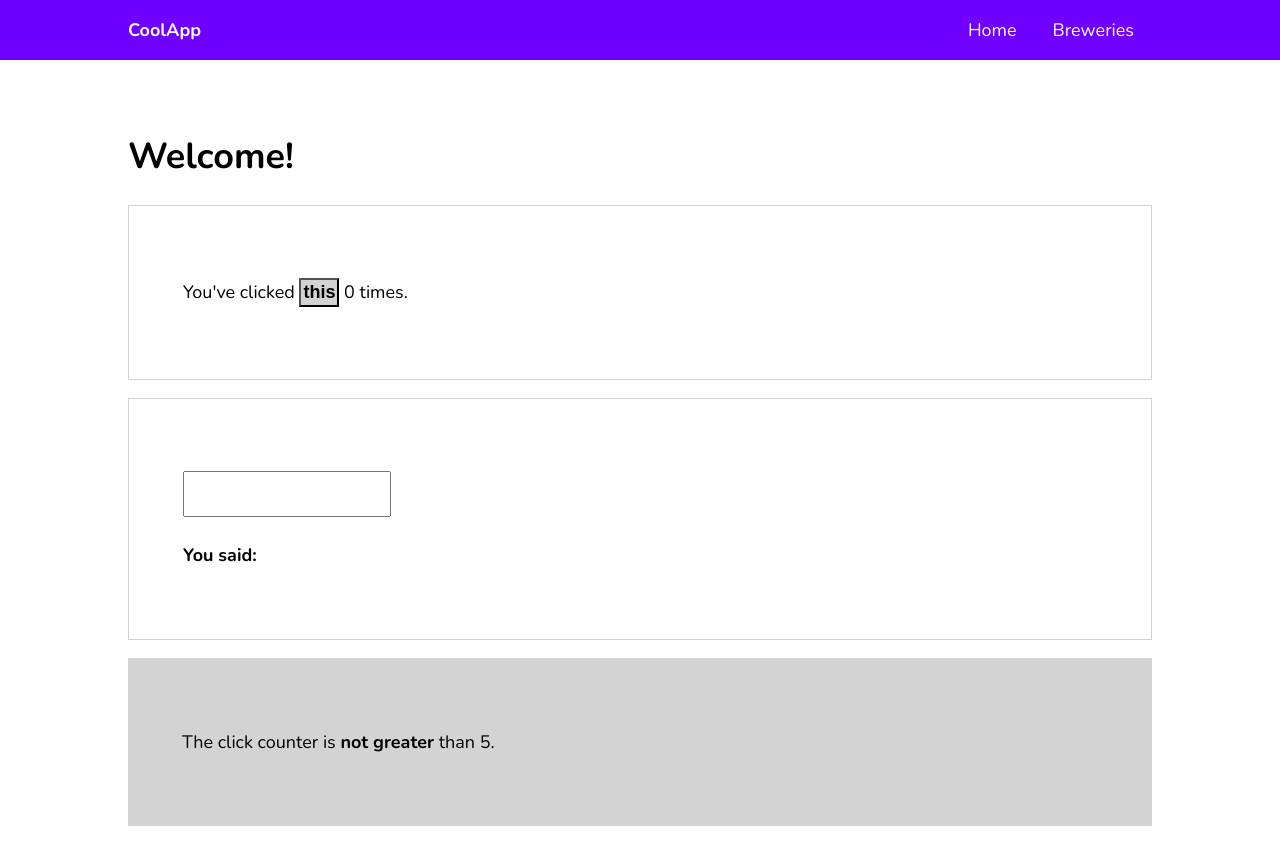
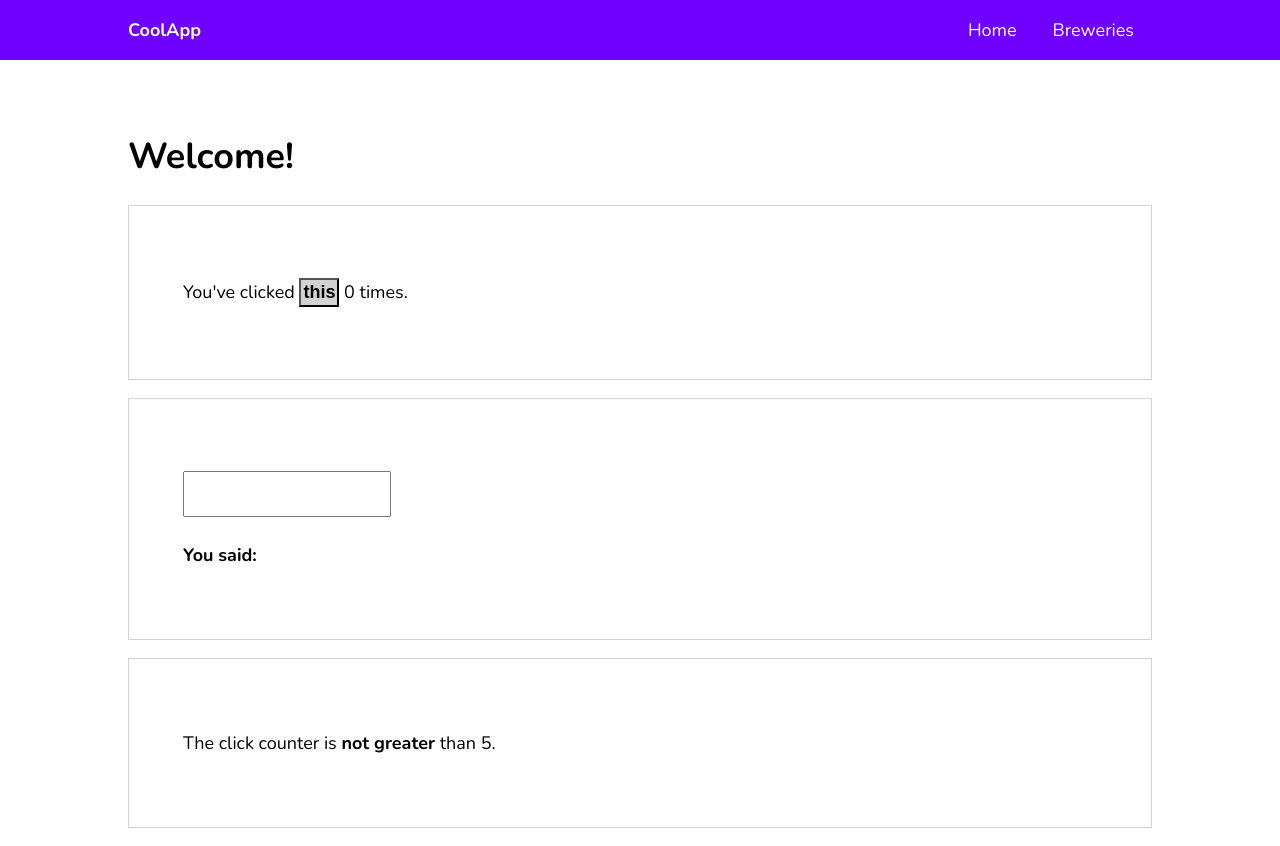
Before and after one commit to victoriaaoka/angular-review, an Angular app: page / in a window 1280 px wide. Built offline with nearby package versions, Linux system fonts and the light colour scheme.

Commit message:
Add class binding

```diff
--- a/src/app/home/home.component.html
+++ b/src/app/home/home.component.html
@@ -11,10 +11,7 @@
     </p>
 </div>
 
-<div class="play-container" [ngStyle]="{
-    'background-color': clickCounter > 4 ? 'yellow' : 'lightgray',
-    'border':           clickCounter > 4 ? '4px solid black' : 'none'
-}">
+<div class="play-container" [class.active]="clickCounter > 4">
     <ng-template [ngIf]="clickCounter > 4" [ngIfElse]="none">
         <p>The click counter <strong>IS GREATER</strong> than 5.</p>
     </ng-template>
--- a/src/app/home/home.component.scss
+++ b/src/app/home/home.component.scss
@@ -16,3 +16,12 @@
         margin-bottom: 2em;
     }
 }
+
+.active {
+    background-color: yellow;
+    border: 4px solid black;
+}
+
+.notactive {
+    background-color: lightgray;
+}
```
